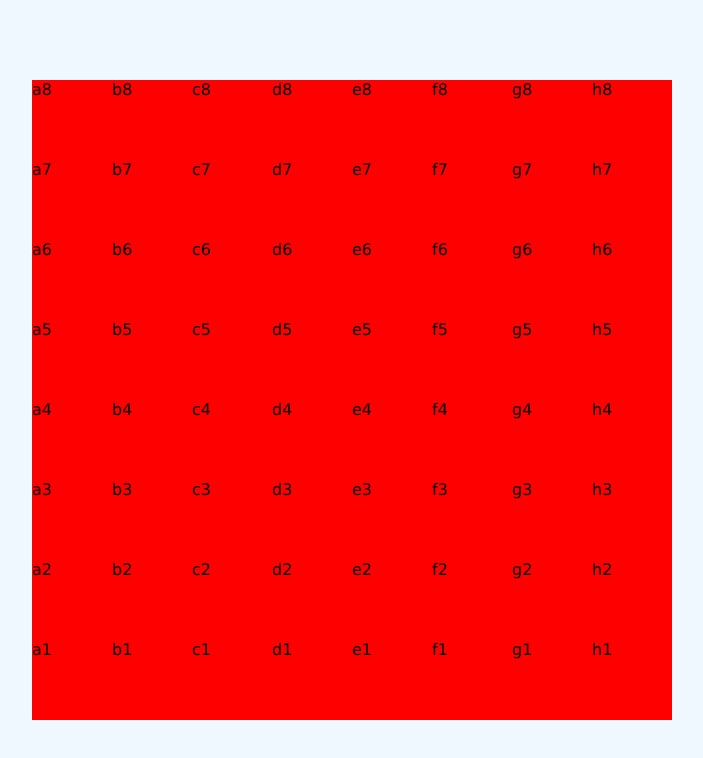
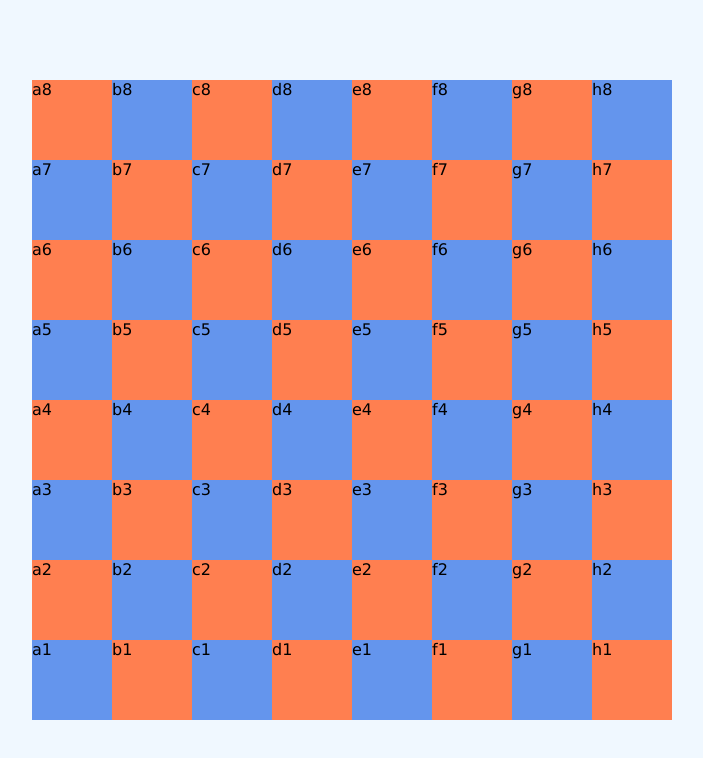
Before and after one commit to 21mdr1/chess-game, a React (Create React App) app: page / in a window 1280 px wide. Shown: the top 758 px of the page, without its empty margins (288-991 px from the left). Built offline with nearby package versions, Linux system fonts and the light colour scheme.

Commit message:
Style board squares

```diff
--- a/src/components/Square/Square.tsx
+++ b/src/components/Square/Square.tsx
@@ -1,11 +1,22 @@
 import './Square.scss';
+
+const mapping = {
+    'a': 1,
+    'b': 2,
+    'c': 3,
+    'd': 4,
+    'e': 5,
+    'f': 6,
+    'g': 7,
+    'h': 8
+}
 
 function Square({ rank, file }: {
     rank: '1'| '2'| '3'| '4'| '5'| '6'| '7'| '8';
     file: 'a'| 'b'| 'c'| 'd'| 'e'| 'f'| 'g'| 'h';
 }) {
     return (
-        <div className={`square square--${rank} square--${file}`}>
+        <div className={`square square--${rank} square--${file} square--${(Number(rank) + mapping[file]) % 2 == 0? 'dark' : 'light'}`}>
             {file + rank}
         </div>
     );
```
